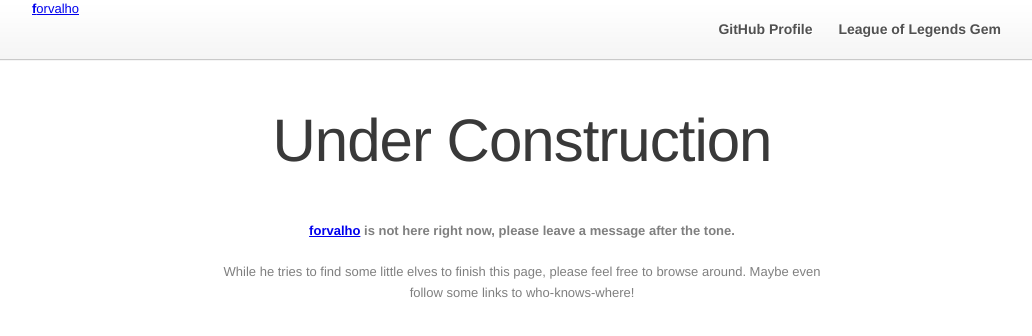
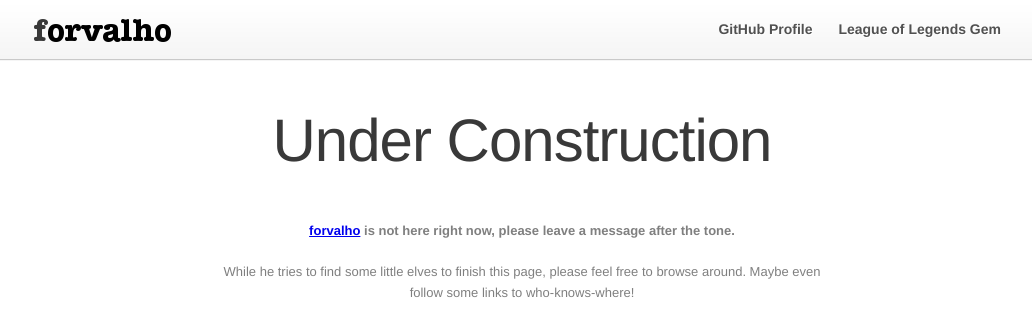
Before and after one commit to forvalho/forvalho.github.io, a plain HTML site: page index.html in a window 1280 px wide. Shown: the whole page, without its empty margins (118-1150 px from the left). Drawn offline with Linux system fonts and the light colour scheme.

Commit message:
Add logo to header.

```diff
--- a/index.html
+++ b/index.html
@@ -11,7 +11,7 @@
     <div id="header-wrapper">
       <div id="header">
         <div>
-          <a class="logo" href="/"><strong>f</strong>orvalho</a>
+          <a class="logo" href="/">forvalho</a>
           <ul class="nav">
             <li><a href="https://github.com/forvalho">GitHub Profile</a></li>
             <li><a href="/league_of_legends">League of Legends Gem</a></li>
--- a/styles/default.css
+++ b/styles/default.css
@@ -31,15 +31,15 @@ p { color: rgba(0, 0, 0, 0.5); margin: 20px 0; line-height: 1.6; }
   position: relative;
 }
 
-/*#header .logo {
+#header .logo {
   float: left;
-  margin-top: 17px;
+  margin-top: 15px;
   display: inline-block;
   width: 186px;
-  height: 27px;
+  height: 31px;
   background: url(/images/logo_forvalho.png) 0 0 no-repeat;
   text-indent: -999em;
-}*/
+}
 
 #header .nav {
   float: right;
```
Also changed, not shown: images/logo_forvalho.png (added).
